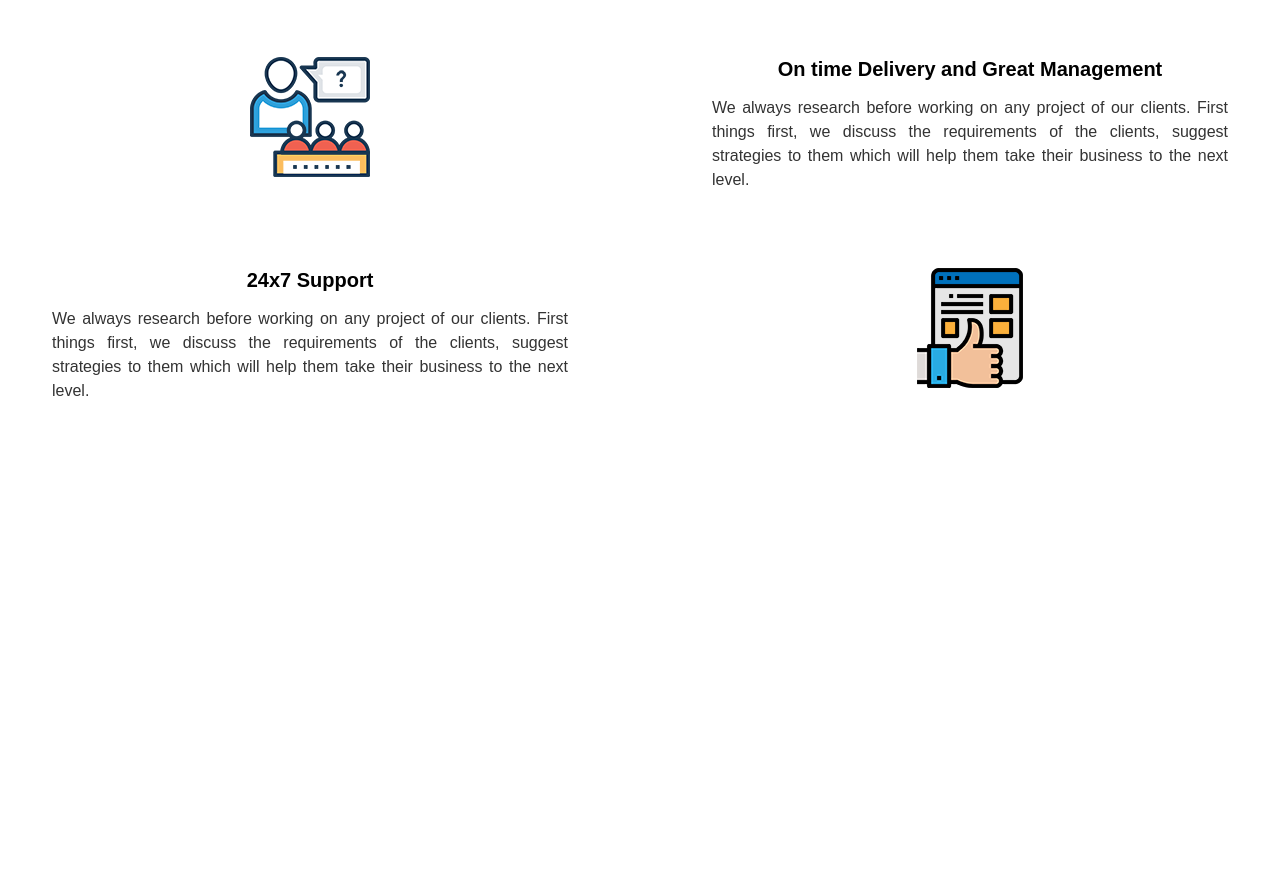
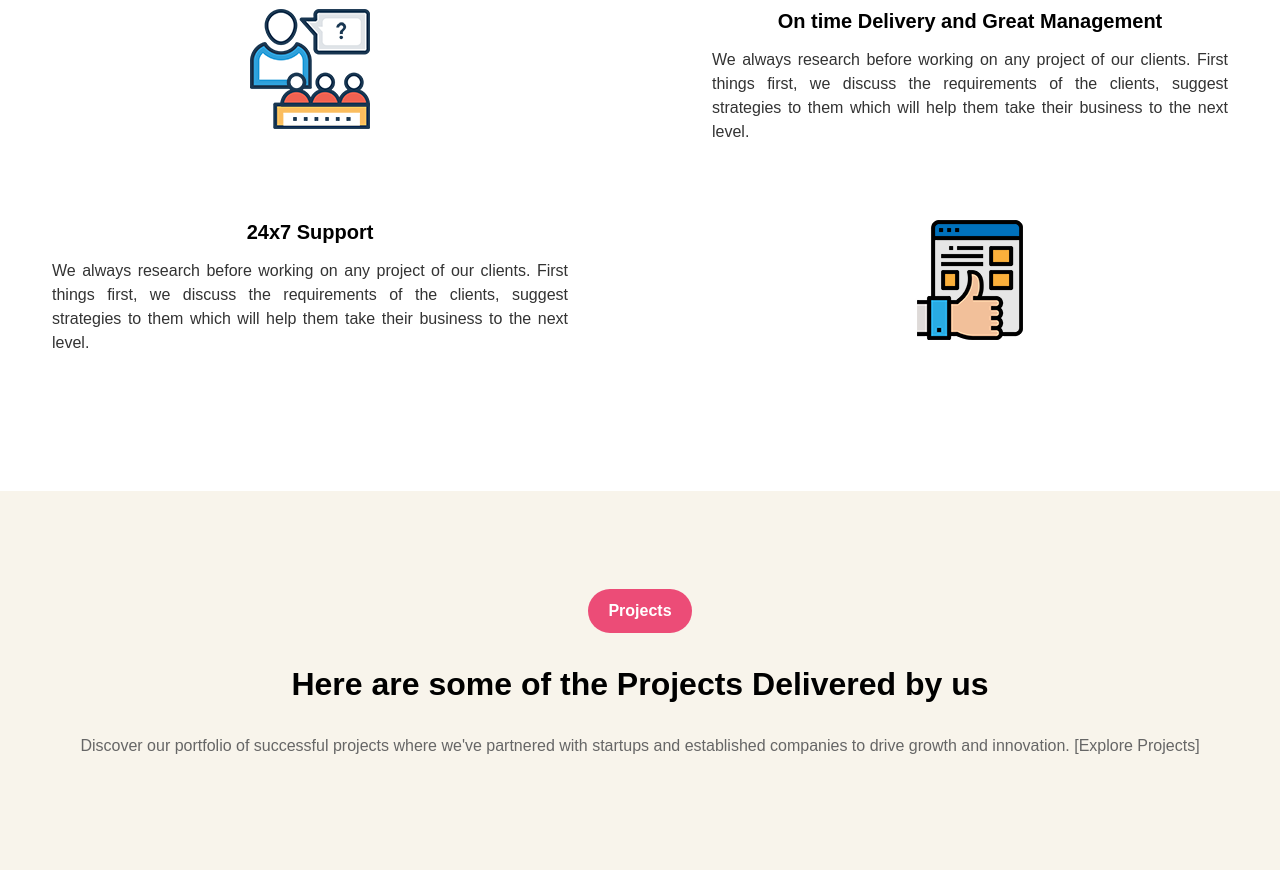
Before and after one commit to dhruv0110/nhancio, a plain HTML site: page index.html in a window 1280 px wide. Shown: the part 3151-4021 px from the top of the page. Before the commit the page ends 3690 px from the top, so only its background shows below. Drawn offline with nearby package versions, Linux system fonts and the light colour scheme.

Commit message:
project section added

```diff
--- a/index.html
+++ b/index.html
@@ -199,6 +199,21 @@
 
 
 
+<section class="projects-section">
+    <div class="container">
+    <div class="projects-header">
+        <button class="projects-button">Projects</button>
+        <h1>Here are some of the Projects Delivered by us</h1>
+    </div>
+    <div class="projects-list">
+        <div class="project-item">
+            Discover our portfolio of successful projects where we've partnered with startups and established companies to drive growth and innovation. [Explore Projects]
+        </div>
+    </div>
+</div>
+</section>
+
+
     <script
       src="https://cdn.jsdelivr.net/npm/bootstrap@5.3.3/dist/js/bootstrap.bundle.min.js"
       integrity="sha384-YvpcrYf0tY3lHB60NNkmXc5s9fDVZLESaAA55NDzOxhy9GkcIdslK1eN7N6jIeHz"
--- a/style.css
+++ b/style.css
@@ -29,7 +29,7 @@ body { font-family: Arial, sans-serif; color: #fff; }
 .service-card p { font-size: 16px; line-height: 1.5; }
 
 /* Web Design Section */
-.web-design { margin-top: 3rem; padding: 50px 20px; background-color: #fff; color: #333; }
+.web-design {padding: 50px 20px; background-color: #fff; color: #333; }
 .web-design .container { display: flex; flex-wrap: wrap; justify-content: space-between; align-items: center; max-width: 1200px; margin: 0 auto; }
 .web-design-image { flex: 1; min-width: 250px; max-width: 600px; margin-bottom: 20px; }
 .web-design-image img { width: 100%; height: auto; display: block; border-radius: 10px; }
@@ -50,6 +50,17 @@ body { font-family: Arial, sans-serif; color: #fff; }
 .column img { width: 7.5rem; height: 7.5rem; margin-bottom: 20px; }
 .column h3 { font-size: 20px; font-weight: 600; margin-bottom: 15px; color: #000; }
 .column p { font-size: 16px; color: #333; line-height: 1.5; text-align: justify; }
+
+
+/* Project Section */
+.projects-section { text-align: center; padding: 50px 20px; background-color: #f8f4eb; padding-bottom: 7rem; }
+.projects-header { margin-top: 3rem; margin-bottom: 30px; }
+.projects-button { background-color: #ec4c77; color: white; border: none; border-radius: 25px; padding: 10px 20px; font-size: 16px; font-weight: 600; cursor: pointer; }
+.projects-header h1 { margin-top: 2rem; font-size: 2rem; font-weight: 600; color: black; }
+.projects-list { display: flex; justify-content: space-around; margin-top: 30px; }
+.project-item { font-size: 1rem; color: #666; text-align: justify; }
+
+
 
 
 
```
